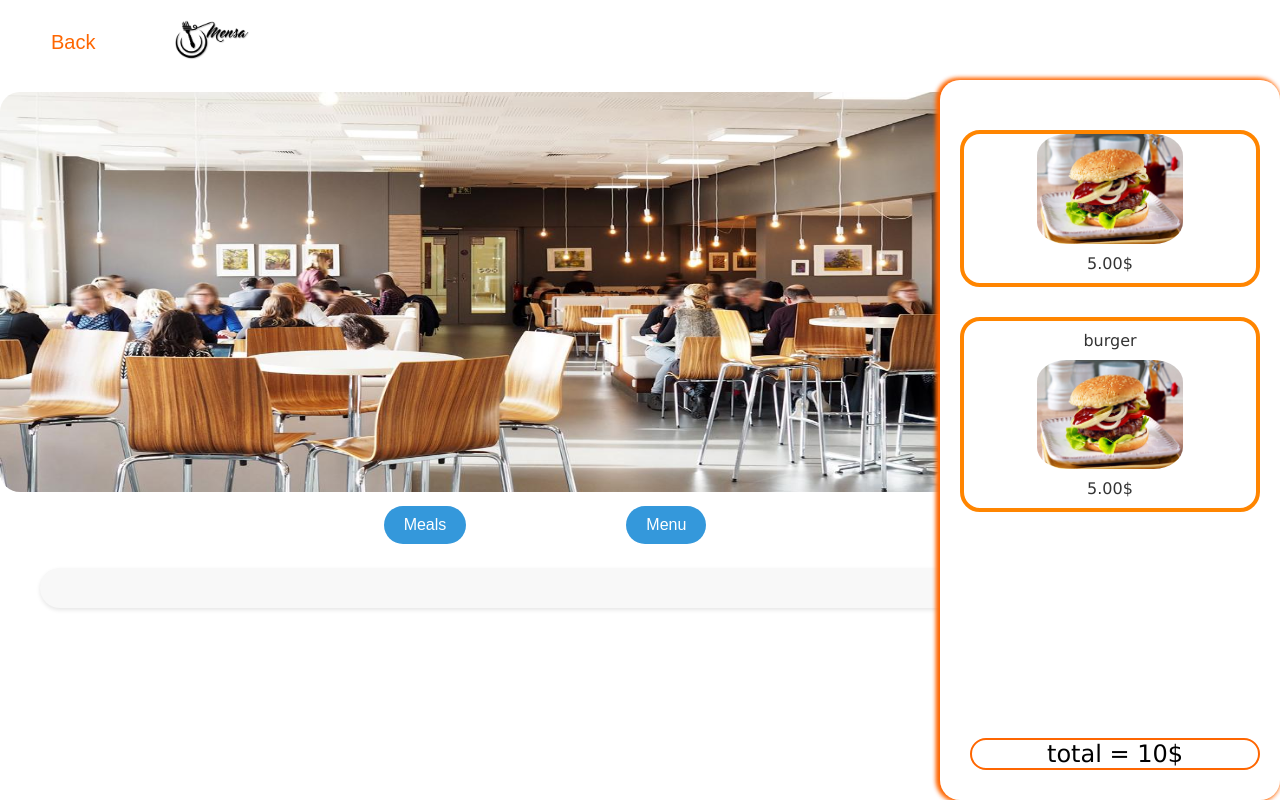
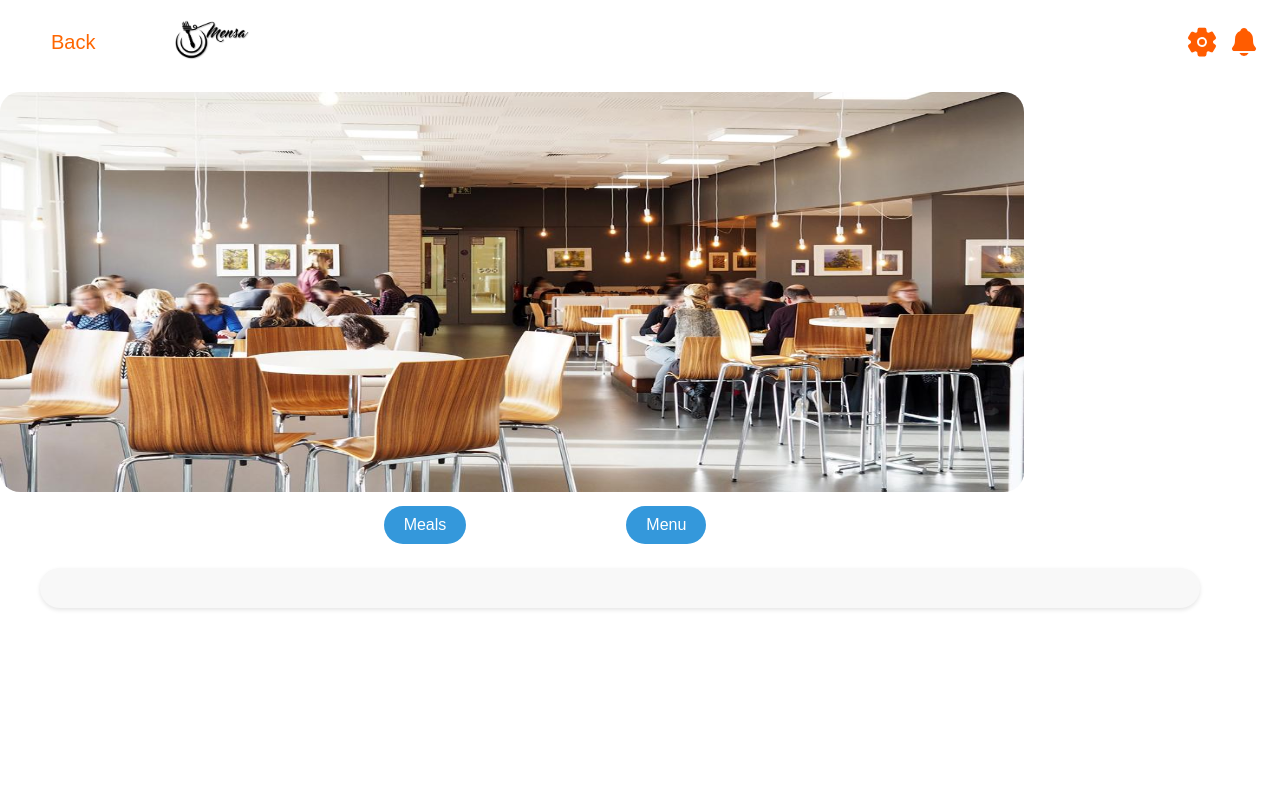
Before and after one commit to HTW-MA/mensa-app-wise23-24-gruppe-09, a React (Create React App) app: page /details/1 in a window 1280 px wide. Built offline with nearby package versions, Linux system fonts and the light colour scheme.

Commit message:
changed rendering in the basket

```diff
--- a/src/Checkout.css
+++ b/src/Checkout.css
@@ -1,15 +1,15 @@
 /* Style for the Checkout component */
-.checkout {
+
+.Zeina{
+    margin-top: 10vh;
     position: fixed;
     top: 10vh;
-    right: 0;
+    right: 10px;
     width: 300px;
-    height: calc(90vh - 40px); /* Adjust height to fill screen minus top offset */
+    height: 0px; /* Adjust height to fill screen minus top offset */
     background-color: #fff;
-    box-shadow: -2px 0 5px 1px #FE6601;
-    z-index: 2;
-    padding: 20px;
-    border-radius: 20px;
+    z-index: 1;
+    padding: 0px;
     display: flex;
     flex-direction: column;
 }
@@ -22,13 +22,21 @@
 .checkout-item {
     background-color: #f8f8f8; /* Light gray background for each item */
     margin-bottom: 10px; /* Space between items */
-    padding: 10px;
-    border-radius: 10px; /* Rounded corners for item cards */
+    align-items: flex-start; /* Align children to start from the flex container */
+    box-shadow: 0 2px 4px rgba(0, 0, 0, 0.1); /* Subtle shadow for each item */
     display: flex;
-    justify-content: space-between;
-    align-items: center;
-    box-shadow: 0 2px 4px rgba(0, 0, 0, 0.1); /* Subtle shadow for each item */
-    z-index: 1;
+    padding: 10px; /* Add padding for spacing */
+
+}
+.item-name {
+    font-weight: bold; /* Optionally, make the item name bold */
+    margin-bottom: 5px; /* Optionally, add space between name and price */
+    margin-right: 100px;
+}
+
+/* Style for the item price */
+.item-price {
+    color: #555; /* Optionally, change the color of the price */
 }
 
 /* Style for the checkout button container */
--- a/src/Checkout.js
+++ b/src/Checkout.js
@@ -15,13 +15,8 @@ const Checkout = ({ items }) => {
     console.log('Safe Items Length:', safeItems.length);
     // The main component rendering.
     return (
-        <div className={`checkout ${darkMode ? 'dark-mode' : ''}`}>
-            {/* Header for the checkout */}
-
-            {/* Container for the checkout items */}
-            <div className="checkout-items-container">
-
-                {/* Maps over the items and displays each one, if any */}
+        <div className={` Fatima ${darkMode ? 'dark-mode' : ''}`}>
+            <div className="Zeina">
                 {safeItems.length > 0 ? (
                     safeItems.map((item, index) => {
                         // Log the mealName for each item
@@ -30,34 +25,18 @@ const Checkout = ({ items }) => {
                         console.log('safe items in condition:', safeItems);
                         return (
                             <div key={index} className="checkout-item">
-                                {/* Item name and price */}
-                                <p>{item.mealName}</p>
-                                <p>${item.prices[0].price.toFixed(2)}</p>
+                                <div className="item-name">{item.mealName}</div>
+                                <div className="item-price">${item.prices[0].price.toFixed(2)}</div>
                             </div>
                         );
                     })
-                ) : (
+                ) : null
                     // Message displayed if no items are in the basket
-                    <div className="picsss">
-
-                        <div className="image-with-text">
-
-                            <img src="/classic-burger,id=ba2c5be1,b=lecker,w=1200,rm=sk.jpeg" alt="No items in basket"/>
-                            <p className="item-price">5.00$</p>
-                        </div>
-                        <div className="image-with-text">
-                            <p className="item-name">burger</p>
-                            <img src="/classic-burger,id=ba2c5be1,b=lecker,w=1200,rm=sk.jpeg" alt="No items in basket"/>
-                            <p className="item-price">5.00$</p>
-                        </div>
-                    </div>
-                )}
+                }
             </div>
-
-            {/* Checkout button */}
-            <p className='paratotal'> total = 10$ </p>
+            {/* Container for the checkout items */}
         </div>
     );
 };
 
-export default Checkout;
+export default Checkout
```
